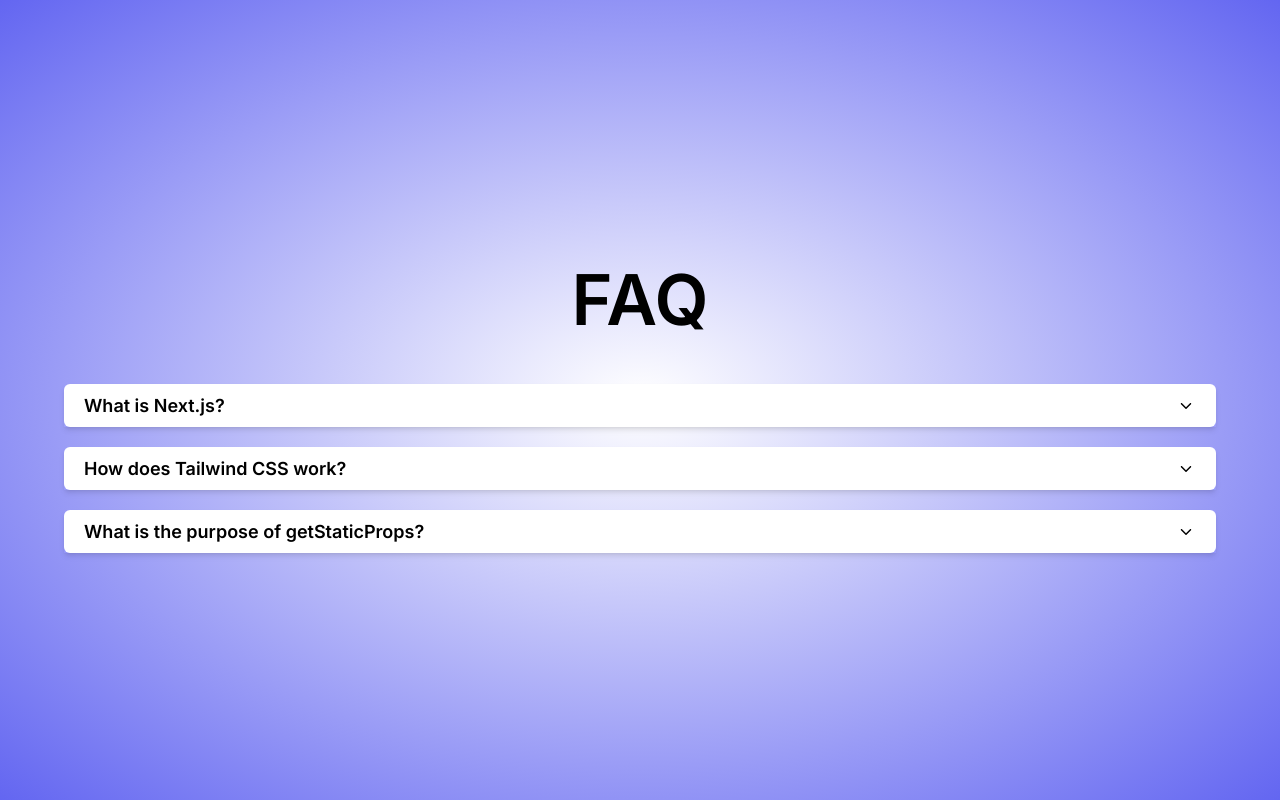
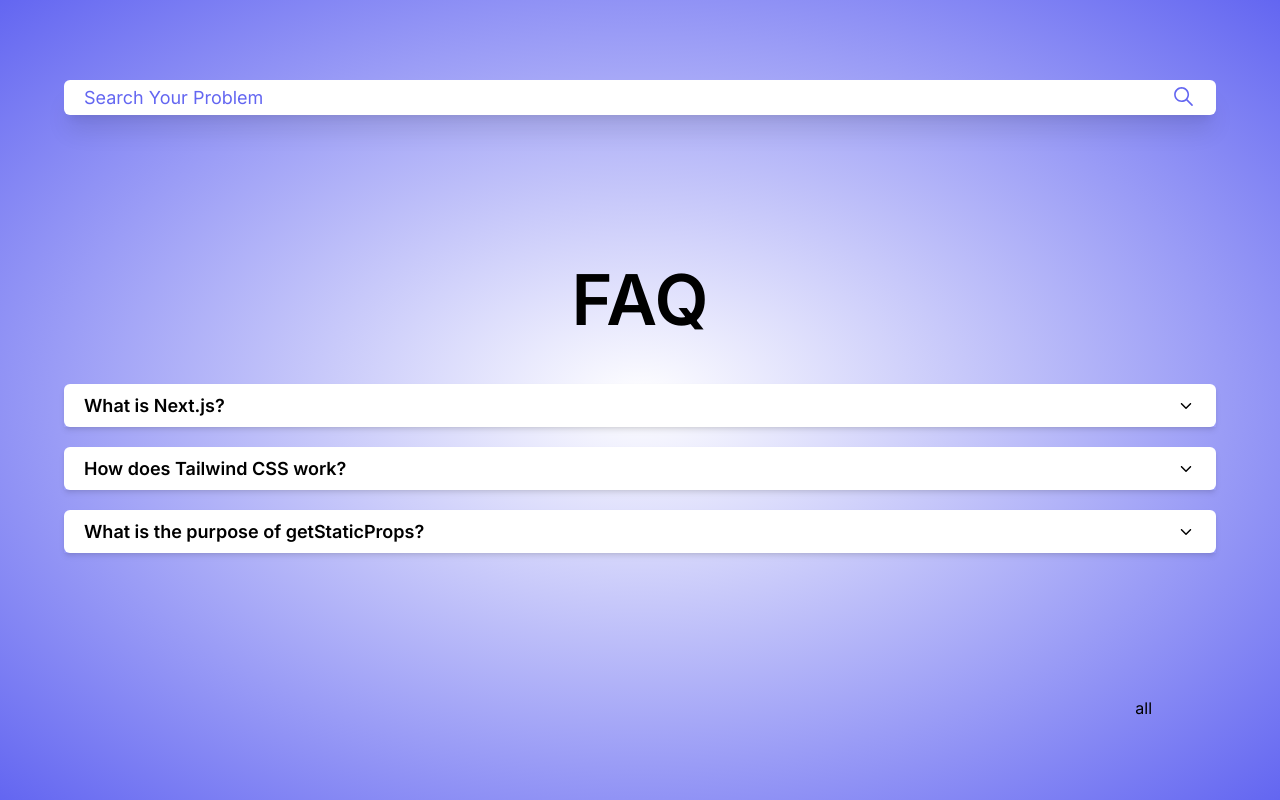
Before and after one commit to soiz11/HireUp-Task, a Next.js app: page /faq in a window 1280 px wide. Built offline with nearby package versions, Linux system fonts and the light colour scheme.

Commit message:
90% over

```diff
--- a/src/app/faq/page.js
+++ b/src/app/faq/page.js
@@ -1,6 +1,7 @@
 "use client";
 import { IoIosArrowDown } from "react-icons/io";
-import React, { useState } from "react";
+import React, { useRef, useState } from "react";
+import { IoIosSearch } from "react-icons/io";
 
 //all the click handlesr should issolated to seperate client components
 //but in here i place all the components and others in same file
@@ -28,23 +29,60 @@ const faqs = [
 const Faq = () => {
   const [expandedIndex, setExpandedIndex] = useState(null);
 
+  const [inputValue, setInputValue] = useState("");
+
   const handleToggle = (index) => {
     setExpandedIndex(expandedIndex === index ? null : index);
   };
 
+  const HandleToggleAll = () => {};
+
+  const inputRef = useRef(null);
+
+  const filterdArray = faqs.filter((q) => q.question.startsWith(inputValue));
+  console.log(filterdArray);
+
+  const selectedArray = inputValue == "" ? faqs : filterdArray;
+
   return (
-    <div className="flex flex-col gap-y-8 items-center justify-center w-full min-h-screen bg-gradient-radial from-white to-indigo-500">
+    <div className="flex relative flex-col gap-y-8 items-center justify-center w-full min-h-screen bg-gradient-radial from-white to-indigo-500">
+      <div className="flex  top-[10%] 2xl:right-[30%] right-[5%] 2xl:left-[30%] left-[5%] absolute md:px-5 px-3 2xl:py-2 py-1 bg-white rounded-md shadow-xl">
+        <input
+          type="text"
+          className="flex-1 outline-none md:text-[18px] text-[14px] text-indigo-500 font-semibold placeholder:md:text-[18px] placeholder:text-[14px] placeholder:font-normal placeholder:text-indigo-500"
+          onChange={(e) => setInputValue(e.target.value)}
+          ref={inputRef}
+          placeholder="Search Your Problem"
+        />
+        <IoIosSearch
+          className="text-indigo-500 2xl:size-[30px] size-[25px]"
+          onClick={() => inputRef.current.focus()}
+        />
+      </div>
+
       <div className="text-[70px] font-semibold">FAQ</div>
+
       <div className="flex flex-col 2xl:w-[60%] w-[90%] gap-y-5">
-        {faqs.map((qu, index) => (
+        {selectedArray.map((qu, index) => (
           <QuizBox
             key={index}
             quiz={qu.question}
             answer={qu.answer}
-            isExpanded={expandedIndex === index}
+            isExpanded={expandedIndex == index}
             onToggle={() => handleToggle(index)}
           />
         ))}
+        {selectedArray.length < 1 && (
+          <div className="md:text-[18px] text-[14px]   py-2 text-center">
+            Sorry, no matches found. Please try a different search term.
+          </div>
+        )}
+      </div>
+      <div
+        className="absolute bottom-[10%] right-[10%]"
+        onClick={HandleToggleAll}
+      >
+        all
       </div>
     </div>
   );
--- a/src/app/page.js
+++ b/src/app/page.js
@@ -1,5 +1,14 @@
 import Link from "next/link";
 
 export default function Home() {
-  return <Link href="/faq">To FAQ</Link>;
+  return (
+    <div className="flex relative flex-col gap-y-8 items-center justify-center w-full min-h-screen bg-gradient-radial from-white to-indigo-500">
+      <Link
+        href="/faq"
+        className="px-5 py-2 bg-indigo-500 text-white 2xl:text-[18px] text-[14px] rounded-md shadow-lg"
+      >
+        To FAQ Page
+      </Link>
+    </div>
+  );
 }
```
